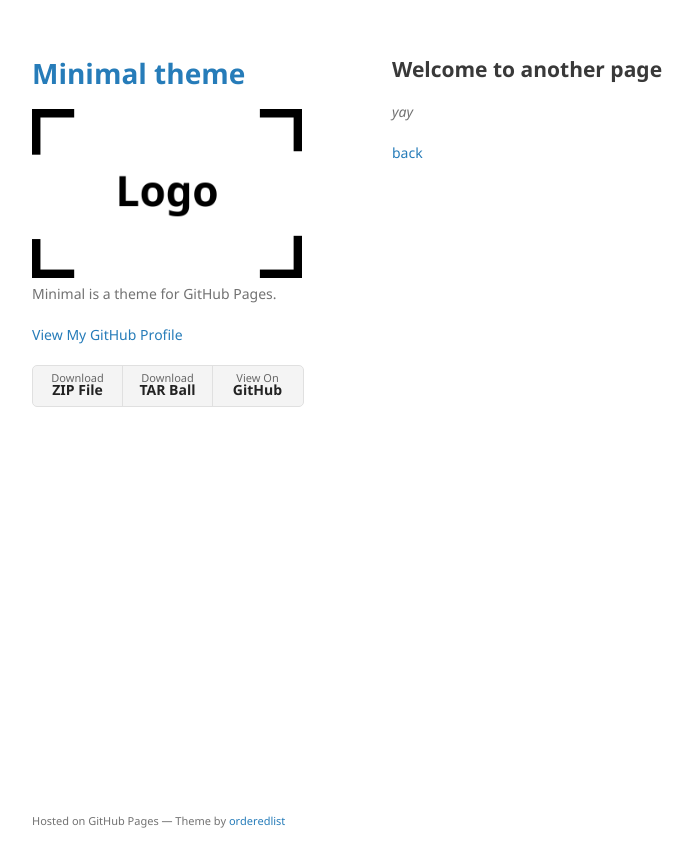
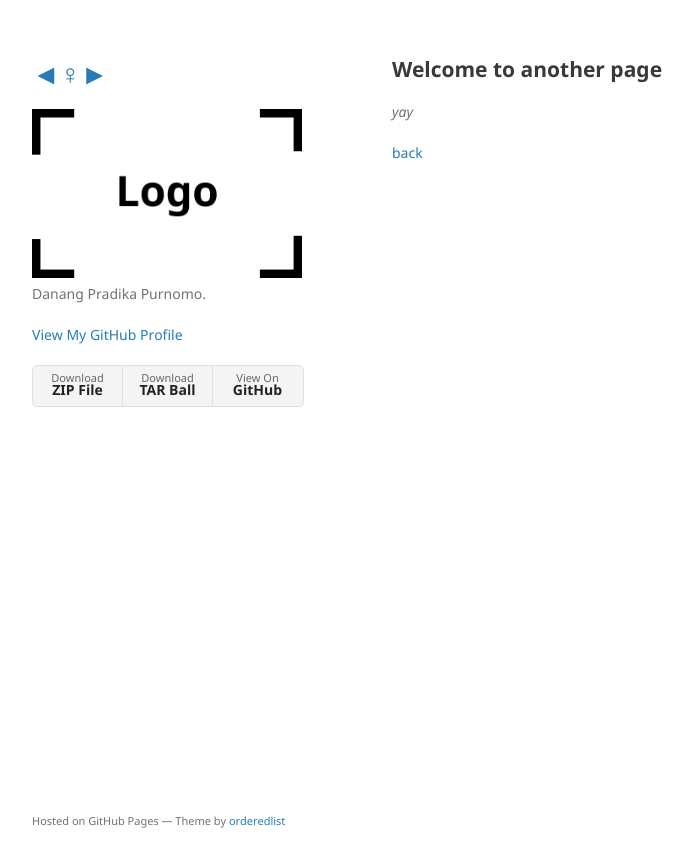
Before and after one commit to damvelisa/damvelisa.github.io, a Jekyll site: the page built from another-page.md, in a window 1280 px wide. Shown: the top 867 px of the page, without its empty margins (178-871 px from the left). Built offline with Jekyll 4.4.1, drawn with Linux system fonts in a browser that asks for light colours; our own code applies the rules of GitHub Pages for plain Markdown files.

Commit message:
Update _config.yml

```diff
--- a/_config.yml
+++ b/_config.yml
@@ -1,6 +1,6 @@
-title: Minimal theme
+title: ◄♀►
 logo: /assets/img/logo.png
-description: Minimal is a theme for GitHub Pages.
+description: Danang Pradika Purnomo.
 show_downloads: true
 google_analytics:
 theme: jekyll-theme-minimal
```
